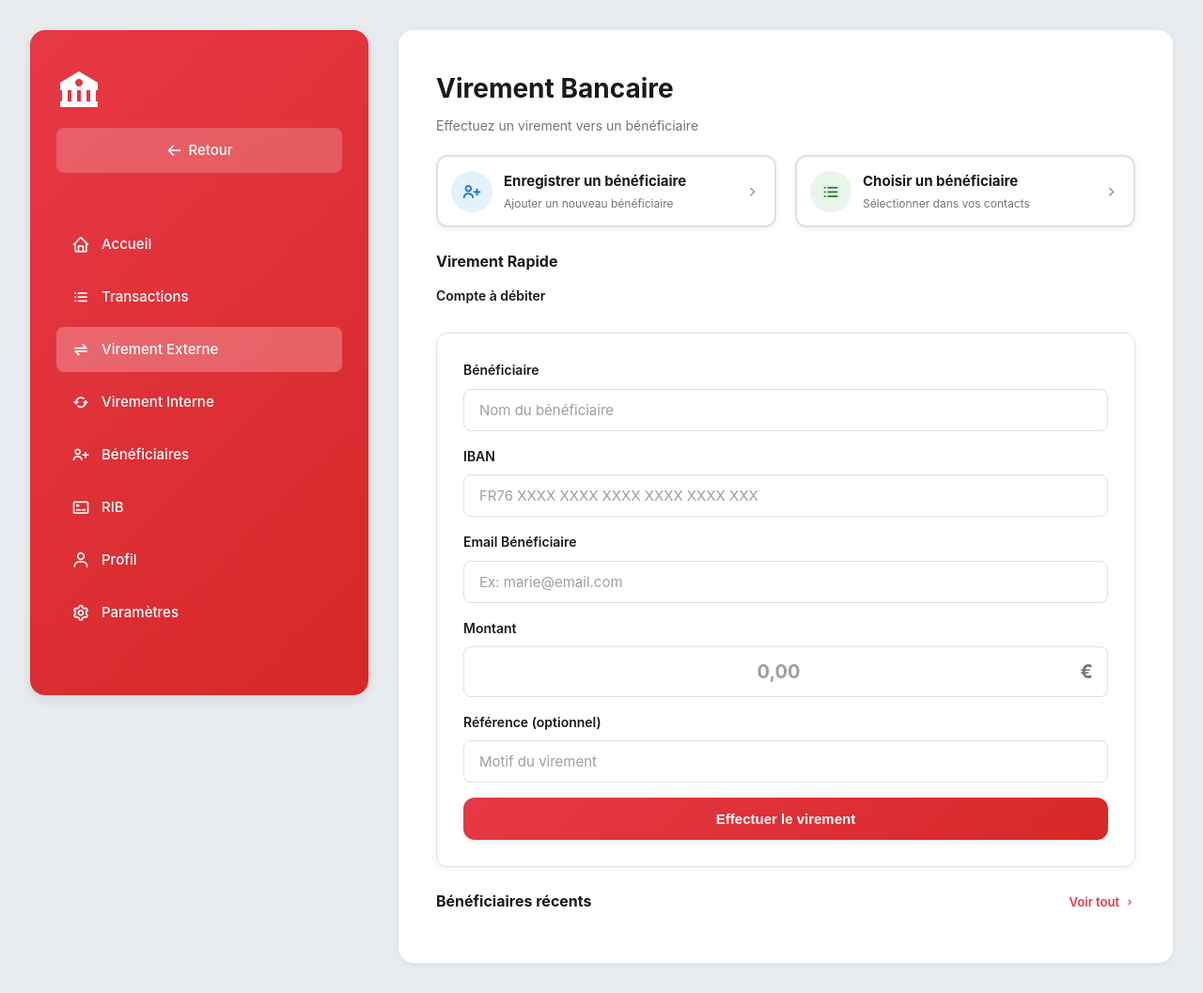
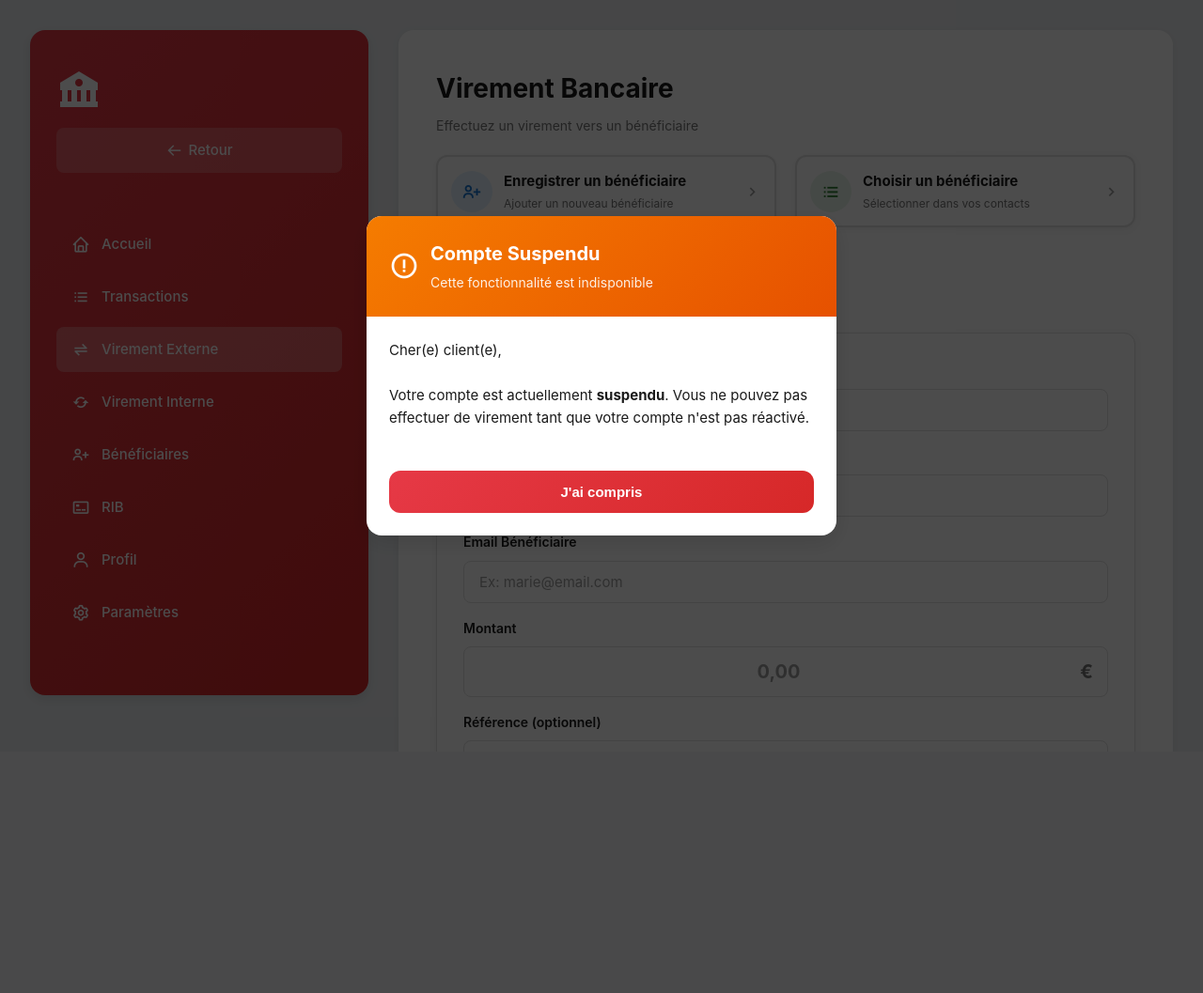
Before and after one commit to Chaka06/HEROKU_projet, a Django app: page /transfer/ in a window 1280 px wide. Shown: the whole page at 94% size. After the commit the page ends 777 px from the top, so only its background shows below. Run offline with Django 4.2, Linux system fonts and the light colour scheme; the visitor is signed in with stand-in values (Sample User, id 1); data that the repository does not hold is empty.

Commit message:
fix: bloquer les virements pour les comptes suspendus ou fermés
- transfer_view: filtre les comptes avec status='ACTIVE' au lieu de is_active=True
- Détection du statut SUSPENDED/CLOSED du compte principal avant affichage
- Blocage côté serveur du POST si le compte est suspendu
- transfer.html: ajout d'une modale de suspension qui s'affiche automatiquement

Co-Authored-By: Claude Sonnet 4.6 <noreply@anthropic.com>

```diff
--- a/banking/templates/banking/transfer.html
+++ b/banking/templates/banking/transfer.html
@@ -11,6 +11,101 @@
 
 {% block extra_css %}
 <style>
+    /* Modal de suspension */
+    .suspension-modal {
+        display: none;
+        position: fixed;
+        top: 0;
+        left: 0;
+        width: 100%;
+        height: 100%;
+        background: rgba(0, 0, 0, 0.7);
+        z-index: 9999;
+        align-items: center;
+        justify-content: center;
+        padding: 20px;
+    }
+
+    .suspension-modal.show {
+        display: flex;
+    }
+
+    .modal-content {
+        background: var(--white);
+        border-radius: var(--radius-lg);
+        max-width: 500px;
+        width: 100%;
+        padding: 0;
+        box-shadow: var(--shadow-lg);
+        animation: slideIn 0.3s ease;
+    }
+
+    @keyframes slideIn {
+        from { transform: translateY(-50px); opacity: 0; }
+        to { transform: translateY(0); opacity: 1; }
+    }
+
+    .modal-header {
+        background: linear-gradient(135deg, #f57c00 0%, #e65100 100%);
+        color: var(--white);
+        padding: 24px;
+        border-radius: var(--radius-lg) var(--radius-lg) 0 0;
+        display: flex;
+        align-items: center;
+        gap: 12px;
+    }
+
+    .modal-header i { font-size: 32px; }
+
+    .modal-header-text h3 { font-size: 20px; font-weight: 700; margin-bottom: 4px; }
+
+    .modal-header-text p { font-size: 14px; opacity: 0.9; }
+
+    .modal-body { padding: 24px; }
+
+    .modal-message {
+        font-size: 15px;
+        line-height: 1.6;
+        color: var(--text-dark);
+        margin-bottom: 20px;
+    }
+
+    .fee-box {
+        background: #fff3e0;
+        border-left: 4px solid var(--warning);
+        padding: 16px;
+        border-radius: var(--radius-sm);
+        margin-bottom: 20px;
+    }
+
+    .fee-box h4 {
+        font-size: 14px;
+        font-weight: 700;
+        color: var(--warning);
+        margin-bottom: 8px;
+        text-transform: uppercase;
+    }
+
+    .fee-amount { font-size: 28px; font-weight: 700; color: var(--warning); }
+
+    .modal-close-btn {
+        width: 100%;
+        background: linear-gradient(135deg, var(--primary-red) 0%, var(--primary-dark) 100%);
+        color: var(--white);
+        border: none;
+        border-radius: var(--radius-md);
+        padding: 14px;
+        font-size: 15px;
+        font-weight: 700;
+        cursor: pointer;
+        transition: all 0.3s ease;
+    }
+
+    .modal-close-btn:hover {
+        transform: translateY(-2px);
+        box-shadow: var(--shadow-lg);
+    }
+
     /* Titre de la page */
     .page-title {
         font-size: 20px;
@@ -442,6 +537,44 @@
 {% endblock %}
 
 {% block content %}
+<!-- Modal de suspension du compte -->
+{% if account_suspended %}
+<div class="suspension-modal show" id="suspensionModal">
+    <div class="modal-content">
+        <div class="modal-header">
+            <i class='bx bx-error-circle'></i>
+            <div class="modal-header-text">
+                <h3>Compte Suspendu</h3>
+                <p>Cette fonctionnalité est indisponible</p>
+            </div>
+        </div>
+        <div class="modal-body">
+            <p class="modal-message">
+                Cher(e) client(e),<br><br>
+                Votre compte est actuellement <strong>suspendu</strong>. Vous ne pouvez pas effectuer de virement tant que votre compte n'est pas réactivé.
+                <br><br>
+                {% if suspension_reason %}
+                <strong>Motif de la suspension :</strong><br>
+                {{ suspension_reason }}
+                {% endif %}
+            </p>
+            {% if unblock_fee %}
+            <div class="fee-box">
+                <h4>Frais de réactivation</h4>
+                <div class="fee-amount">{{ unblock_fee }} €</div>
+                <p style="font-size: 13px; color: var(--text-gray); margin-top: 8px;">
+                    Contactez le support pour régulariser votre situation.
+                </p>
+            </div>
+            {% endif %}
+            <button class="modal-close-btn" onclick="document.getElementById('suspensionModal').classList.remove('show')">
+                J'ai compris
+            </button>
+        </div>
+    </div>
+</div>
+{% endif %}
+
 <!-- Titre de la page -->
 <div class="page-header">
     <h1 class="page-title">{{ t.Bank_Transfer }}</h1>
--- a/banking/views.py
+++ b/banking/views.py
@@ -374,8 +374,19 @@ def change_language_view(request):
 @login_required
 def transfer_view(request):
     """Vue de virement"""
-    user_accounts = request.user.bank_accounts.filter(is_active=True)
+    # Récupérer uniquement les comptes actifs (statut ET is_active)
+    user_accounts = request.user.bank_accounts.filter(status='ACTIVE')
     beneficiaries = request.user.beneficiaries.all()[:3]
+
+    # Vérifier si le compte principal est suspendu ou fermé
+    primary_account = request.user.bank_accounts.filter(account_type='CHECKING').first()
+    account_suspended = primary_account and primary_account.status in ('SUSPENDED', 'CLOSED')
+    suspension_reason = primary_account.suspension_reason if account_suspended and primary_account else ''
+    unblock_fee = primary_account.unblock_fee if account_suspended and primary_account else None
+
+    # Si aucun compte actif, bloquer le virement
+    if not user_accounts.exists():
+        account_suspended = True
 
     # Vérifier si l'utilisateur a les deux types de comptes
     has_checking = user_accounts.filter(account_type='CHECKING').exists()
@@ -392,6 +403,11 @@ def transfer_view(request):
             pass
 
     if request.method == 'POST':
+        # Bloquer le virement si le compte est suspendu ou fermé
+        if account_suspended:
+            messages.error(request, 'Votre compte est suspendu. Vous ne pouvez pas effectuer de virement.')
+            return redirect('banking:transfer')
+
         from_account_id = request.POST.get('from_account')
         beneficiary_name = request.POST.get('beneficiary')
         iban = request.POST.get('iban')
@@ -400,7 +416,7 @@ def transfer_view(request):
         reference = request.POST.get('reference', '')
 
         try:
-            from_account = BankAccount.objects.get(id=from_account_id, user=request.user)
+            from_account = BankAccount.objects.get(id=from_account_id, user=request.user, status='ACTIVE')
 
             if amount <= 0:
                 messages.error(request, 'Le montant doit être supérieur à 0.')
@@ -458,6 +474,10 @@ def transfer_view(request):
         'beneficiaries': beneficiaries,
         'selected_beneficiary': selected_beneficiary,
         'can_internal_transfer': can_internal_transfer,
+        'account_suspended': account_suspended,
+        'suspension_reason': suspension_reason,
+        'unblock_fee': unblock_fee,
+        'primary_account': primary_account,
     }
 
     return render(request, 'banking/transfer.html', context)
```
